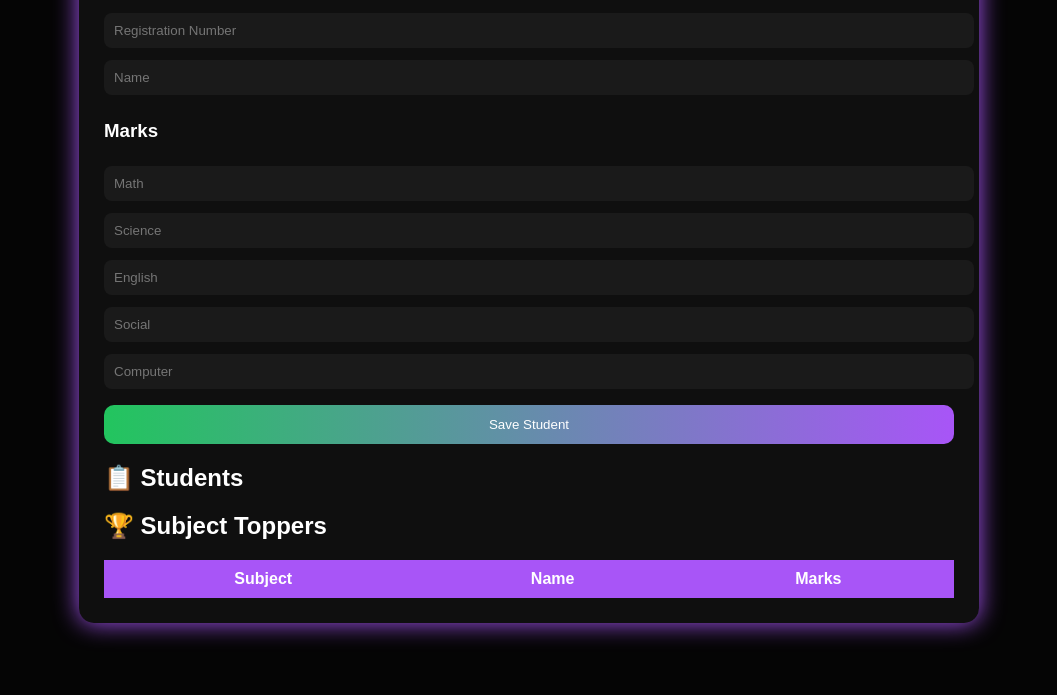
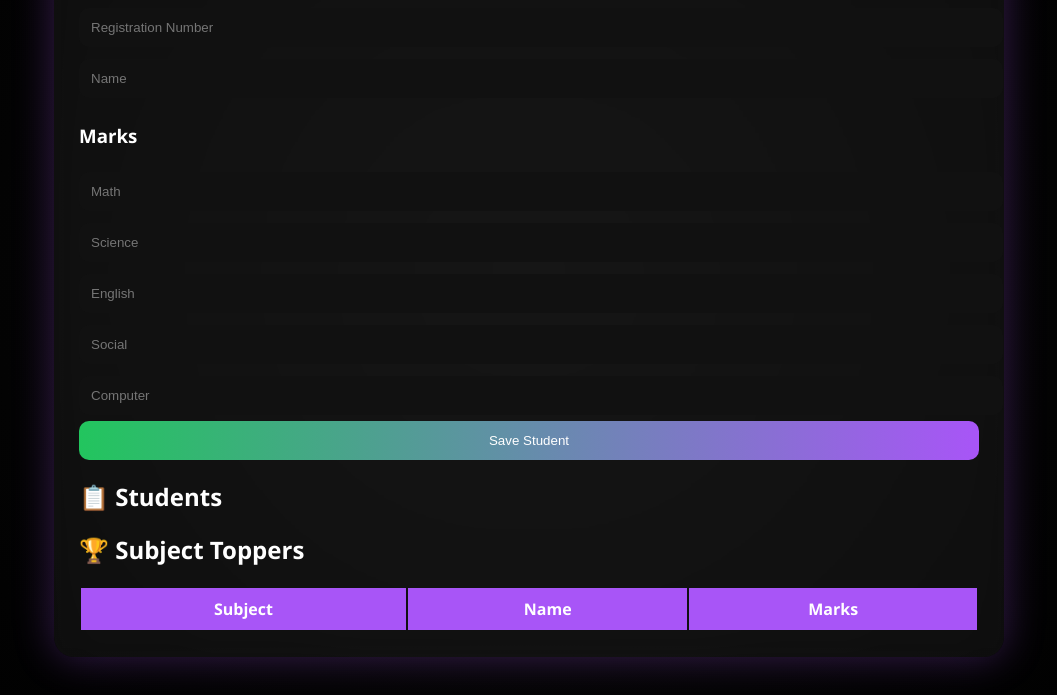
Before and after one commit to shashank-r-ctrl/student-system, a website: page public/index.html in a window 1280 px wide. Shown: the part 147-842 px from the top of the page, without its empty margins (111-1168 px from the left). Before the commit the page ends 818 px from the top, so only its background shows below. Drawn offline with Linux system fonts and the light colour scheme; no server answers.

Commit message:
final clean version

```diff
--- a/public/style.css
+++ b/public/style.css
@@ -1,18 +1,19 @@
 body {
-  background: #050505;
+  background: radial-gradient(circle, #0a0a0a, #000);
   color: white;
-  font-family: Arial;
+  font-family: 'Segoe UI';
   display: flex;
   justify-content: center;
-  padding: 40px;
+  padding: 30px;
 }
 
 .container {
-  width: 850px;
-  background: #0f0f0f;
+  width: 900px;
+  background: rgba(255,255,255,0.05);
   padding: 25px;
-  border-radius: 15px;
-  box-shadow: 0 0 25px #a855f7;
+  border-radius: 20px;
+  backdrop-filter: blur(15px);
+  box-shadow: 0 0 40px rgba(168,85,247,0.3);
 }
 
 h1 {
@@ -22,48 +23,46 @@ h1 {
 
 input {
   width: 100%;
-  padding: 10px;
+  padding: 12px;
   margin: 6px 0;
-  border-radius: 8px;
+  border-radius: 10px;
   border: none;
-  background: #1a1a1a;
+  background: #111;
   color: white;
 }
 
 button {
   width: 100%;
   padding: 12px;
-  background: linear-gradient(90deg, #22c55e, #a855f7);
+  background: linear-gradient(90deg,#22c55e,#a855f7);
   border: none;
+  border-radius: 10px;
   color: white;
-  margin-top: 10px;
-  border-radius: 10px;
   cursor: pointer;
 }
 
 .card {
-  background: #1a1a1a;
+  background: #111;
   padding: 12px;
   margin-top: 10px;
   border-radius: 10px;
-  border-left: 5px solid #22c55e;
+  border-left: 4px solid #22c55e;
+}
+
+.card button {
+  background: #dc2626;
 }
 
 table {
   width: 100%;
   margin-top: 15px;
-  border-collapse: collapse;
-}
-
-th, td {
-  padding: 10px;
-  text-align: center;
 }
 
 th {
   background: #a855f7;
 }
 
-td {
-  background: #1a1a1a;
+td, th {
+  padding: 10px;
+  text-align: center;
 }
```
Also changed, not shown: public/script.js (+5 -14 lines), server.js (+8 -13 lines).
